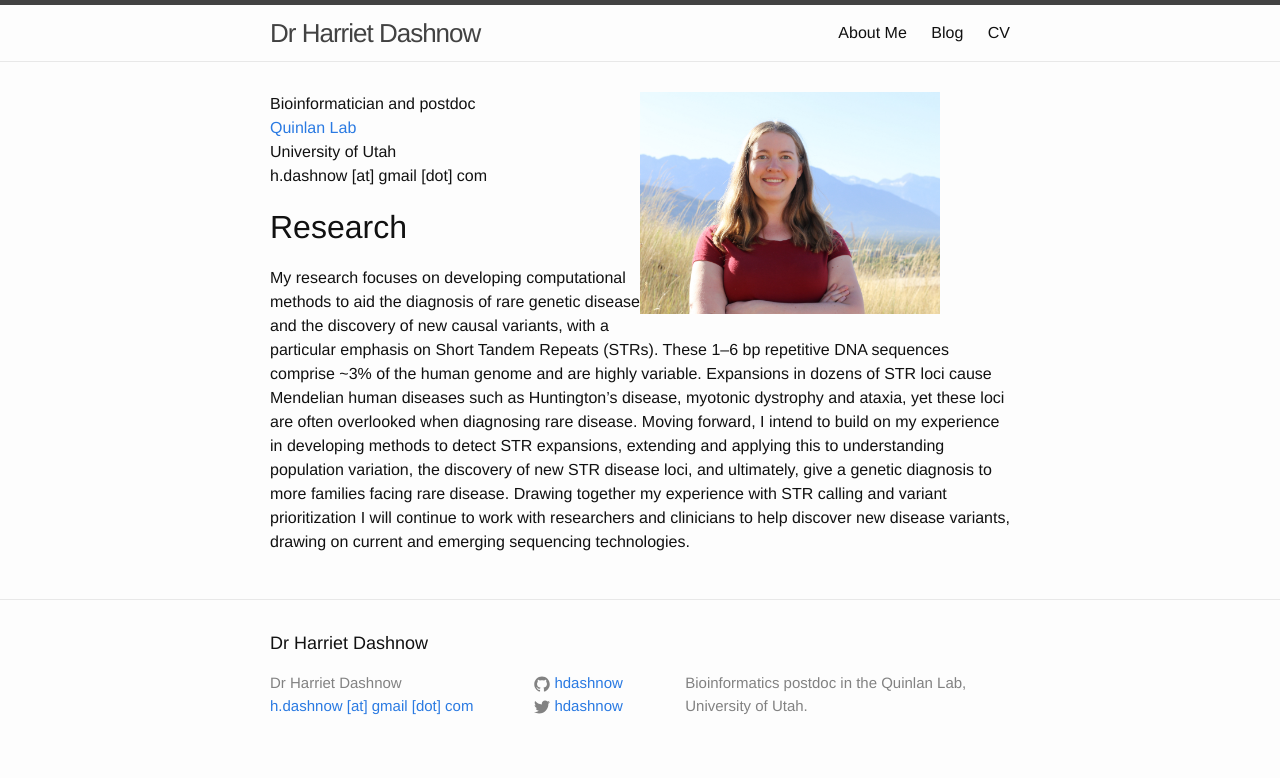
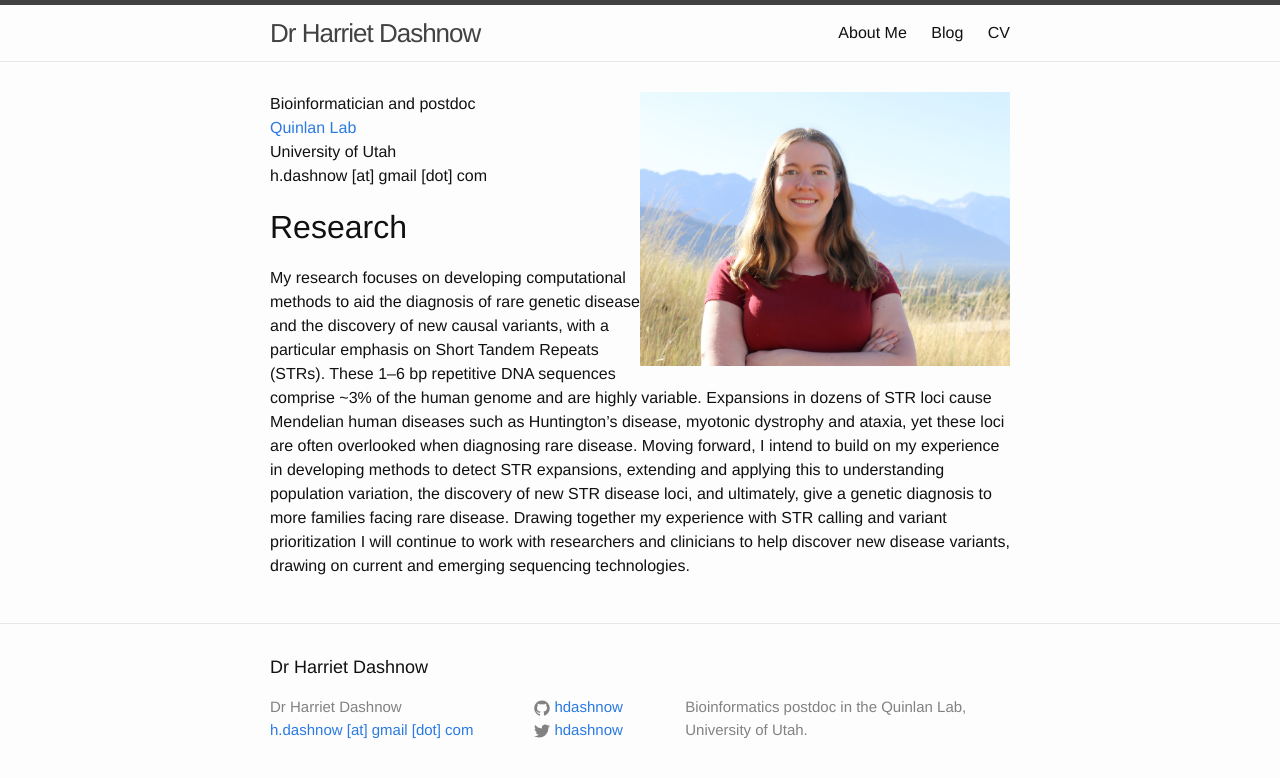
Before and after one commit to hdashnow/hdashnow.github.io, a Jekyll site: the page built from index.html, in a window 1280 px wide. Shown: the top 778 px of the page. Built offline with Jekyll 4.4.1, drawn with Linux system fonts in a browser that asks for light colours.

Commit message:
don't set image size

```diff
--- a/index.html
+++ b/index.html
@@ -7,7 +7,7 @@ layout: default
 
 	<div style="width: 100%;">
         <div style="width: 50%; float: right;">
-            <img src="{{ site.baseurl }}/images/HarrietUtah2020.jpg" alt="Harriet Dashnow" style="width:300px;">
+            <img src="{{ site.baseurl }}/images/HarrietUtah2020.jpg" alt="Harriet Dashnow" ">
         </div>
         <div style="margin-right: 50%;">
  	    <p>
```
